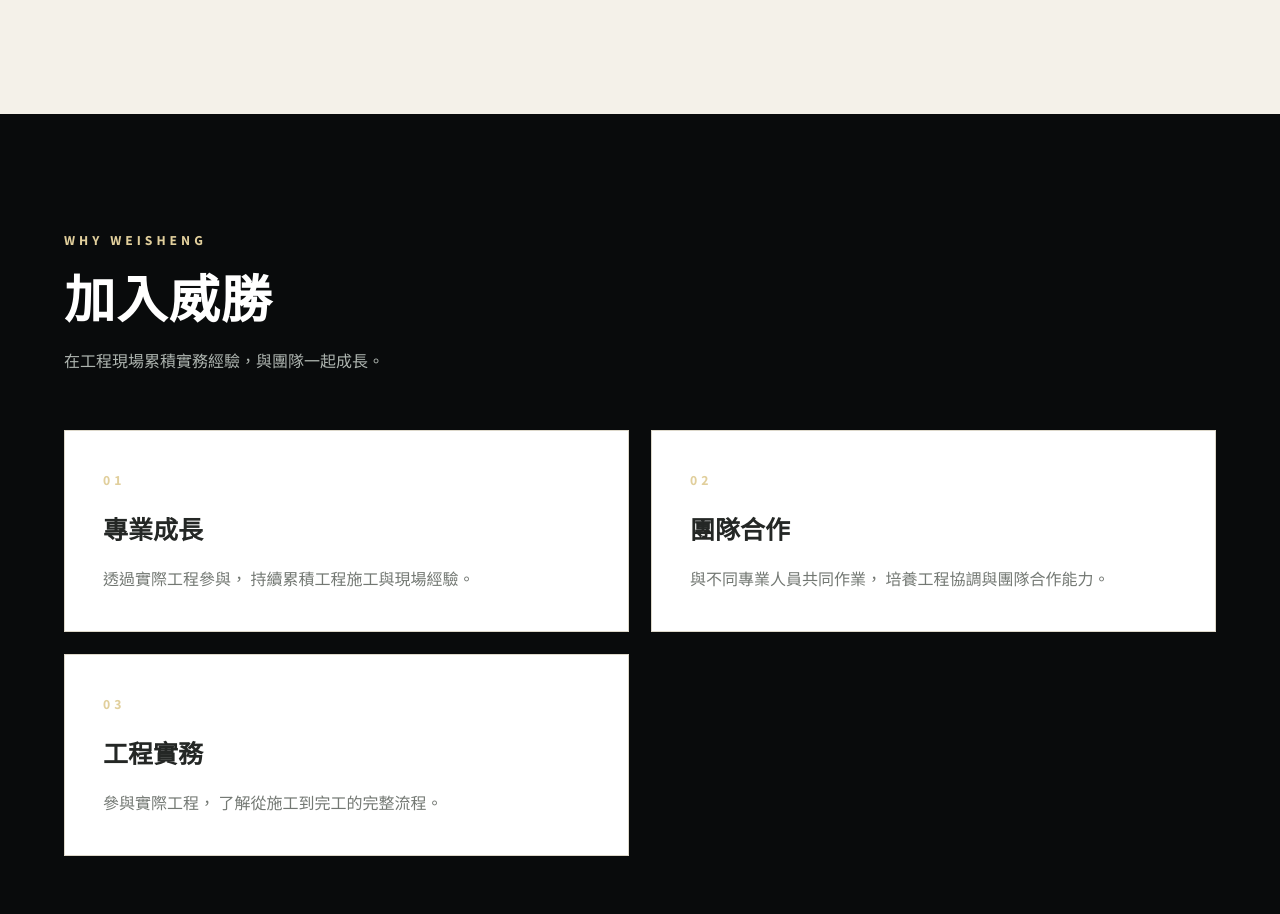
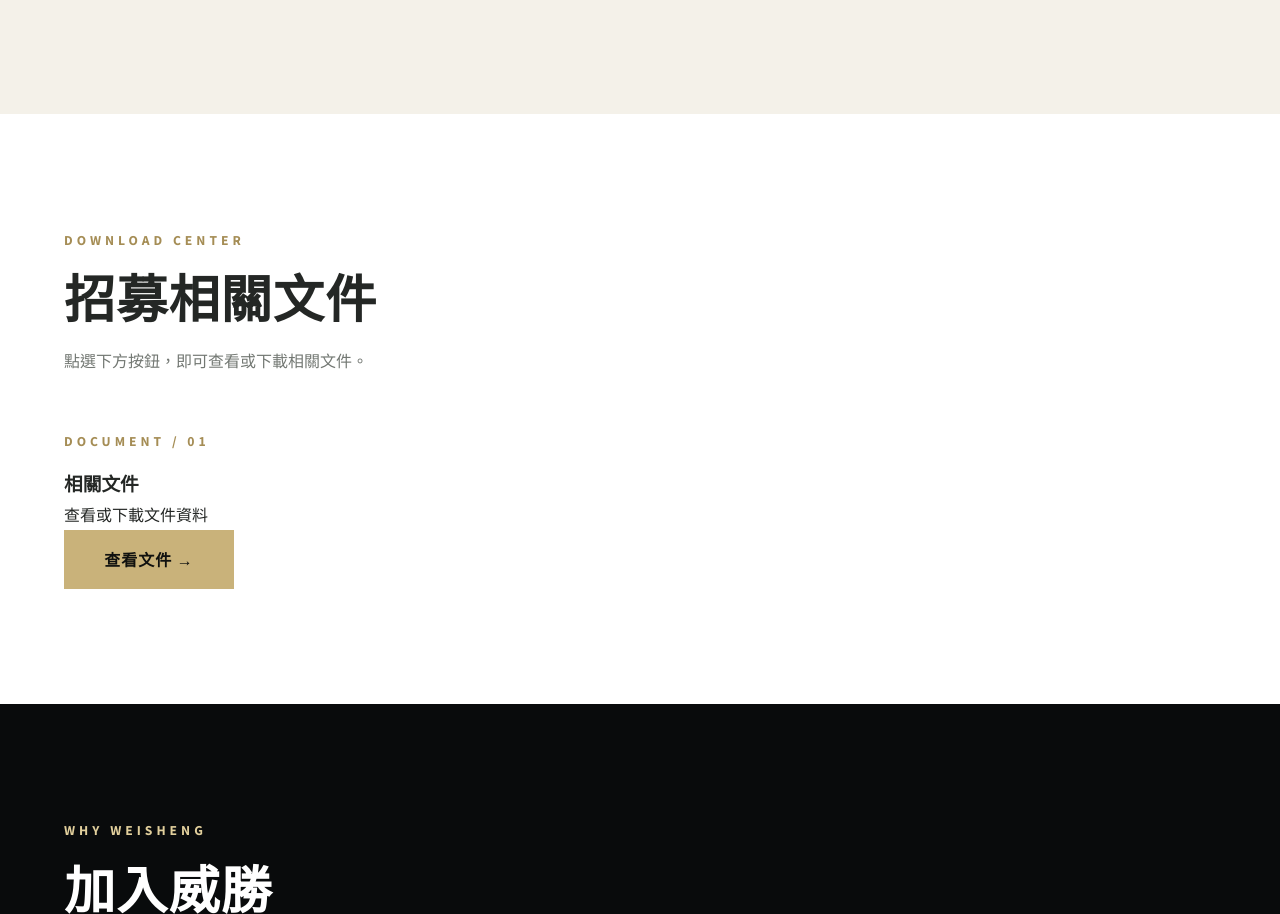
Before and after one commit to wsh-engineering/test-websites, a plain HTML site: page jobs.html in a window 1280 px wide. Shown: the part 1821-2735 px from the top of the page. Drawn offline with nearby package versions, Linux system fonts and the light colour scheme.

Commit message:
Add files via upload

```diff
--- a/jobs.html
+++ b/jobs.html
@@ -242,6 +242,53 @@
 
 </section>
 
+
+<!-- ================= DOWNLOAD FILES ================= -->
+
+<section class="section">
+
+  <div class="container">
+
+    <div class="section-head">
+
+      <div class="label">
+        DOWNLOAD CENTER
+      </div>
+
+      <h2>
+        招募相關文件
+      </h2>
+
+      <p>
+        點選下方按鈕，即可查看或下載相關文件。
+      </p>
+
+    </div>
+
+    <div class="download-file-card">
+
+      <div>
+        <div class="label">
+          DOCUMENT / 01
+        </div>
+
+        <h3>相關文件</h3>
+
+        <p>查看或下載文件資料</p>
+      </div>
+
+      <a href="files/職務說明書.xlsx"
+         class="btn btn-gold"
+         target="_blank"
+         rel="noopener noreferrer">
+        查看文件 →
+      </a>
+
+    </div>
+
+  </div>
+
+</section>
 
 <!-- ================= WHY JOIN ================= -->
 
```
Also changed, not shown: 1 other file.
